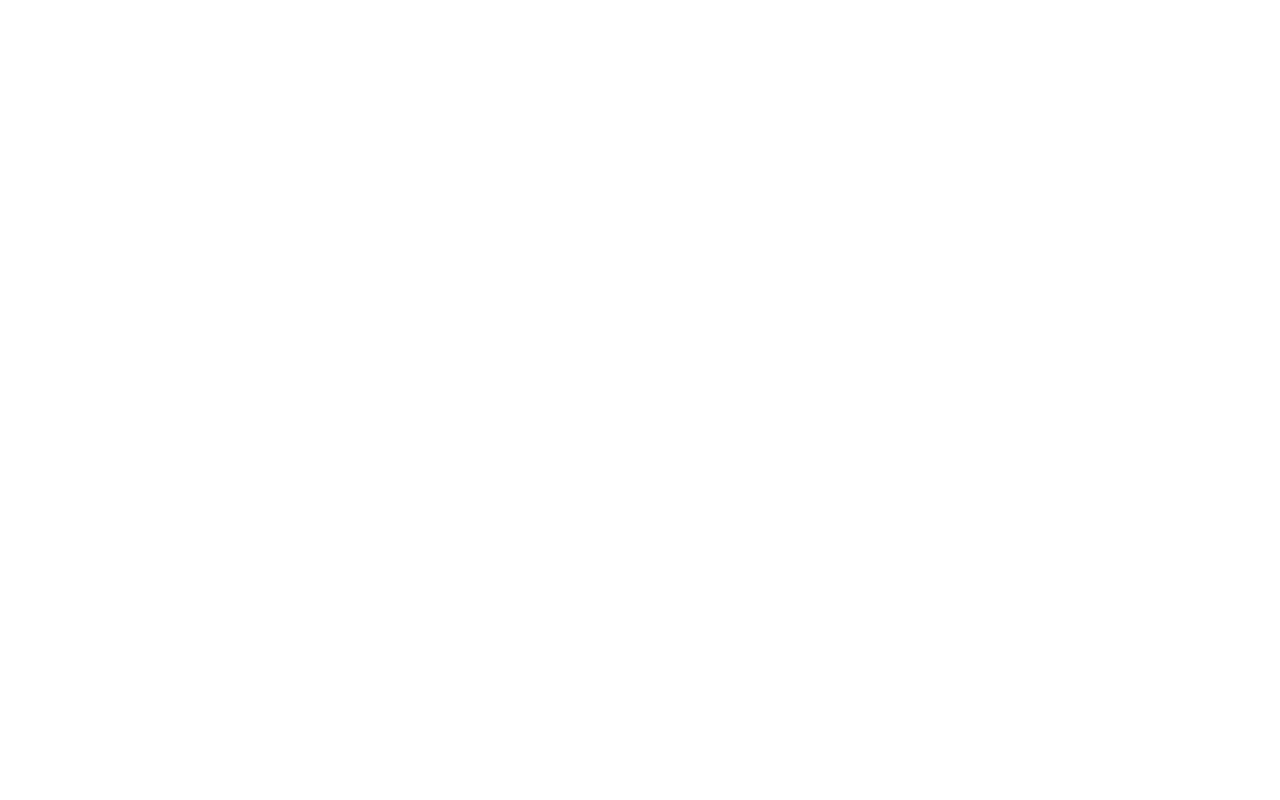
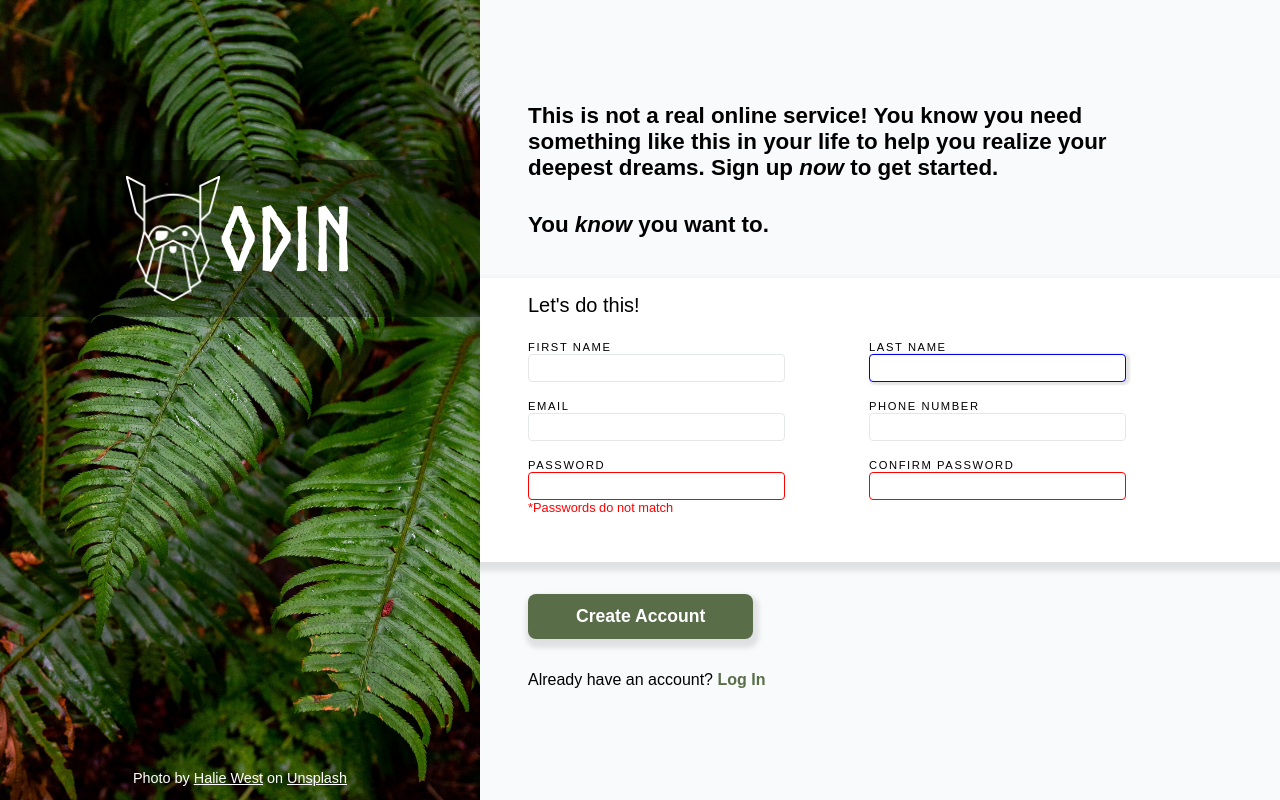
Before and after one commit to ocasioc3/sign-up-form, a plain HTML site: page index.html in a window 1280 px wide. Drawn offline with Linux system fonts and the light colour scheme.

Commit message:
Create a sample welcome page including sign-up form fields

```diff
--- a/index.html
+++ b/index.html
@@ -7,5 +7,89 @@
     <title>Sign-Up Form</title>
     <link rel="stylesheet" href="style.css" />
   </head>
-  <body></body>
+  <body>
+    <div class="content">
+      <div class="image-section">
+        <div class="banner">
+          <img src="./odin-lined.png" alt="Odin image" />
+          ODIN
+        </div>
+        <p class="attribution">
+          Photo by
+          <a
+            href="https://unsplash.com/@haliewestphoto?utm_source=unsplash&utm_medium=referral&utm_content=creditCopyText"
+            >Halie West</a
+          >
+          on
+          <a
+            href="https://unsplash.com/?utm_source=unsplash&utm_medium=referral&utm_content=creditCopyText"
+            >Unsplash</a
+          >
+        </p>
+      </div>
+      <div class="text-section">
+        <p>
+          This is not a real online service! You know you need something like
+          this in your life to help you realize your deepest dreams. Sign up
+          <em>now</em> to get started.
+        </p>
+        <p>You <em>know</em> you want to.</p>
+        <form>
+          <div class="inputs-section">
+            <h3>Let's do this!</h3>
+            <div class="inputs">
+              <div>
+                <div>
+                  <label for="first-name">FIRST NAME</label
+                  ><input type="text" id="first-name" name="first-name" />
+                </div>
+                <div>
+                  <label for="last-name">LAST NAME</label
+                  ><input
+                    type="text"
+                    class="focus"
+                    id="last-name"
+                    name="last-name"
+                  />
+                </div>
+              </div>
+              <div>
+                <div>
+                  <label for="email">EMAIL</label
+                  ><input type="email" id="email" name="email" />
+                </div>
+                <div>
+                  <label for="phone-number">PHONE NUMBER</label
+                  ><input type="tel" id="phone-number" name="phone-number" />
+                </div>
+              </div>
+              <div>
+                <div>
+                  <label for="password">PASSWORD</label
+                  ><input
+                    type="password"
+                    class="error"
+                    id="password"
+                    name="password"
+                  />
+                  <p class="error-message">*Passwords do not match</p>
+                </div>
+                <div>
+                  <label for="confirm-password">CONFIRM PASSWORD</label
+                  ><input
+                    type="password"
+                    class="error"
+                    id="confirm-password"
+                    name="confirm-password"
+                  />
+                </div>
+              </div>
+            </div>
+          </div>
+          <button type="submit" id="create-account">Create Account</button>
+        </form>
+        <p class="log-in">Already have an account? <a href="#">Log In</a></p>
+      </div>
+    </div>
+  </body>
 </html>
--- a/style.css
+++ b/style.css
@@ -0,0 +1,168 @@
+:root {
+  --left-space: 48px;
+}
+
+body {
+  margin: 0;
+  padding: 0;
+  font-family: sans-serif;
+}
+
+@font-face {
+  font-family: 'Norse Bold';
+  src: url(Norse-Bold.otf);
+}
+
+.content {
+  min-height: 100vh;
+  display: flex;
+}
+
+/* Image Section */
+
+.image-section {
+  background-position: center center;
+  background-image: url('unsplash.jpg');
+  background-size: cover;
+  display: flex;
+  flex: 3;
+  flex-direction: column;
+  justify-content: space-between;
+  color: white;
+  text-align: center;
+}
+
+a {
+  color: white;
+}
+
+.banner {
+  display: flex;
+  justify-content: center;
+  align-items: center;
+  font-size: 5.5rem;
+  font-family: 'Norse Bold';
+  margin-top: 20vh;
+  padding: 16px 0;
+  background-color: rgba(0, 0, 0, 0.4);
+}
+
+.banner img {
+  height: 125px;
+}
+
+.banner h2 {
+  margin: 0;
+}
+
+.attribution {
+  font-size: 0.9rem;
+}
+
+/* Text Section */
+
+.text-section {
+  flex: 5;
+  background-color: #f9fafb;
+  display: flex;
+  flex-direction: column;
+  justify-content: center;
+}
+
+.text-section > p {
+  font-size: 1.4rem;
+  margin-left: var(--left-space);
+  font-weight: bold;
+  max-width: 80%;
+  margin-bottom: 8px;
+}
+
+.text-section p:first-child {
+  margin-top: 0;
+}
+
+.inputs-section {
+  color: black;
+  background-color: white;
+  margin-top: 32px;
+  padding-top: 16px;
+  padding-bottom: 16px;
+  padding-left: var(--left-space);
+  box-shadow: 0 5px 5px 4px rgba(0, 0, 0, 0.1);
+}
+
+.inputs-section label {
+  font-size: 0.7rem;
+  letter-spacing: 0.1rem;
+  margin-bottom: 1px;
+}
+
+.inputs-section input {
+  box-sizing: border-box;
+  border: 1px solid #e5e7eb;
+  border-radius: 4px;
+  padding: 4px 8px;
+  width: 100%;
+  font-size: 1rem;
+  margin-right: 32px;
+}
+
+.inputs-section h3 {
+  font-size: 1.25rem;
+  font-weight: 400;
+  margin-top: 0;
+  margin-bottom: 24px;
+}
+
+.inputs > div {
+  display: flex;
+  flex-wrap: wrap;
+  column-gap: 84px;
+  row-gap: 18px;
+  margin-bottom: 18px;
+}
+
+.inputs label {
+  display: block;
+}
+
+input.focus {
+  border: 1px solid blue;
+  box-shadow: 2px 1px 2px 2px rgba(0, 0, 0, 0.1);
+}
+
+input.error {
+  border: 1px solid red;
+}
+
+.error-message {
+  margin-top: 0;
+  font-size: 0.8rem;
+  color: red;
+}
+
+#create-account {
+  margin-left: var(--left-space);
+  margin-top: 32px;
+  border: none;
+  background-color: #596d48;
+  padding: 12px 48px;
+  border-radius: 8px;
+  box-shadow: 2px 5px 5px 4px rgba(0, 0, 0, 0.1);
+  cursor: pointer;
+  color: white;
+  font-weight: 700;
+  font-size: 1.1rem;
+}
+
+p.log-in {
+  font-weight: 400;
+  font-size: 1rem;
+  margin-top: 32px;
+}
+
+.log-in a {
+  color: #596d48;
+  font-weight: bold;
+  text-decoration: none;
+}
```
Also changed, not shown: unsplash.jpg (renamed from halie-west-25xggax4bSA-unsplash.jpg).
